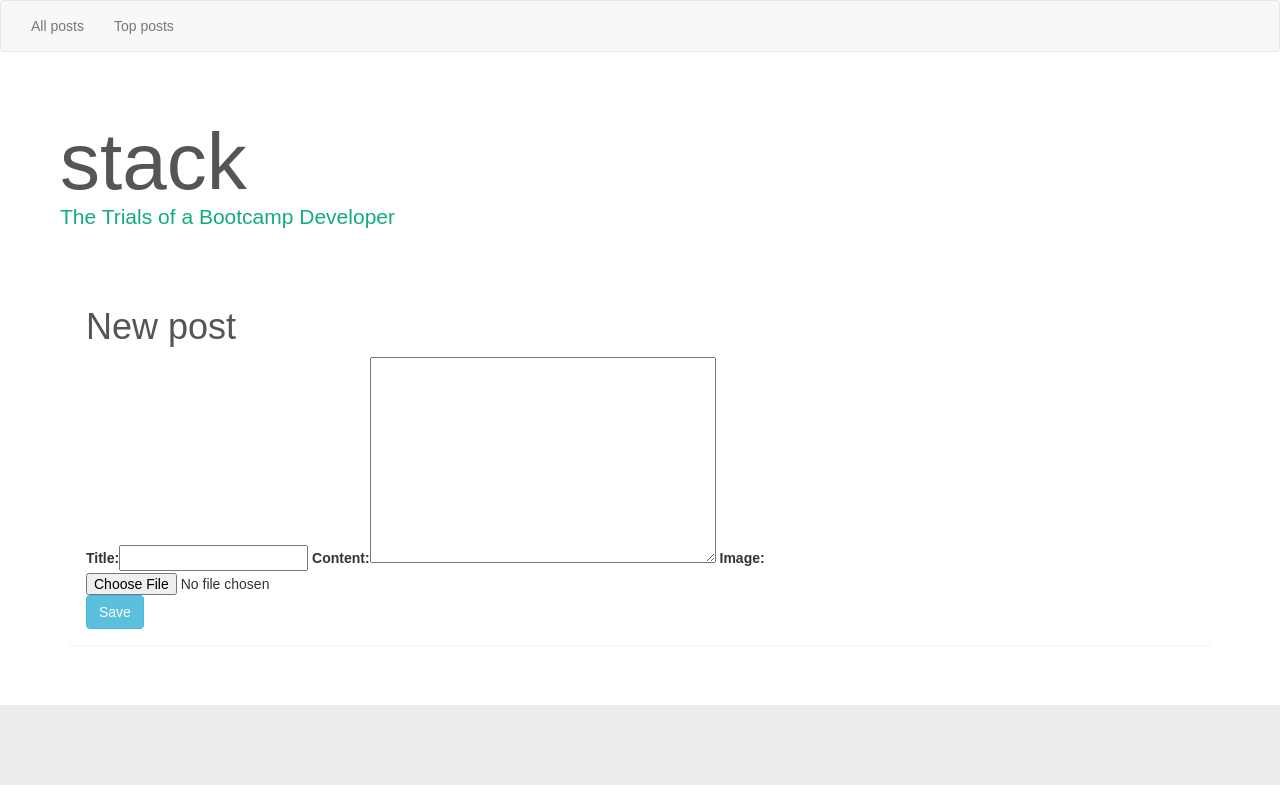
After one commit to meganduffy/DjangoBlog, a Django app: template blog/templates/blogpostform.html in a window 1280 px wide. The commit adds this page. Run offline with Django 3.2, Linux system fonts and the light colour scheme; the template is opened without the code that fills it: values that come from a table or form of the project are taken from there, others are empty; parts of the project's set-up code (start-up, migrations or seed data) failed here and were passed over; some libraries are stand-ins or nearby versions.

Commit message:
add images to posts and user post forms

```diff
--- /dev/null
+++ b/blog/forms.py
@@ -0,0 +1,9 @@
+from django import forms
+from .models import Post
+
+
+class BlogPostForm(forms.ModelForm):
+
+    class Meta:
+        model = Post
+        fields = ('title', 'content', 'image')
--- a/blog/models.py
+++ b/blog/models.py
@@ -18,6 +18,7 @@ class Post(models.Model):
     published_date = models.DateTimeField(blank=True, null=True)
     views = models.IntegerField(default=0)  # Record how often a post is seen
     tag = models.CharField(max_length=30, blank=True, null=True)
+    image = models.ImageField(upload_to="images", blank=True, null=True)
 
     def pushlish(self):
         self.published_date = timezone.now()
--- /dev/null
+++ b/blog/templates/blogpostform.html
@@ -0,0 +1,13 @@
+{% extends "base.html" %}
+{% block content %}
+    {% load bootstrap_tags %}
+    <h1>New post</h1>
+    <form method="POST" enctype="multipart/form-data">
+{#        csrf_token is a security measure to prevent Cross Site Request Forgery#}
+        {%  csrf_token %}
+{#        form.as_p will render all form fields specified in BlogPostForm class#}
+{#        as_bootstrap implements the custom package django_forms_bootstrap#}
+        {{ form | as_bootstrap }}
+        <button type="submit" class="btn btn-info">Save</button>
+    </form>
+{% endblock %}
--- a/blog/templates/blogposts.html
+++ b/blog/templates/blogposts.html
@@ -1,6 +1,7 @@
 {%  extends "base.html" %}
 
 {% block content %}
+    <button class="btn btn-default" onclick="location.href='{% url 'new_post' %}'">New Post</button>
     {% for post in posts %}
         <div class="row">
             <hr>
--- a/blog/templates/postdetail.html
+++ b/blog/templates/postdetail.html
@@ -12,8 +12,12 @@
                 <h3>{{ post.title }}</h3>
                 <div class="row">
                     <div class="col-xs-9">
+                        {% if post.image %}
+                            <img src="/media/{{ post.image }}">
+                        {% endif %}
                         <p>{{ post.content }}</p>
                         <p><button class="btn btn-default" onclick="location.href='/blog'">Back to Blog</button></p>
+                        <p><button class="btn btn-default" onclick="location.href='edit'">Edit</button></p>
                         <p>{{ post.published_date }} | Views {{ post.views }} | <strong>Tag</strong> {{ post.tag }}</p>
                         {% load disqus_tags %}
                         {% set_disqus_title post.title %}
--- a/blog/urls.py
+++ b/blog/urls.py
@@ -2,9 +2,11 @@ from django.conf.urls import url
 import views
 
 urlpatterns = [
-    url(r'^blog/$', views.post_list),
+    url(r'^blog/$', views.post_list, name='post_list'),
     # ?P<id> - django will take a value you pass in the url and transfer it to a view as a variable called id
     # \d+ - id a digit (range 0-9), + means the digit is allowed to occur one or more times.
     url(r'^blog/(?P<id>\d+)/$', views.post_detail),
     url(r'^blog/top$', views.top_five),
+    url(r'^post/new/$', views.new_post, name='new_post'),
+    url(r'^blog/(?P<id>\d+)/edit$', views.edit_post),
 ]
--- a/blog_prj/urls.py
+++ b/blog_prj/urls.py
@@ -15,8 +15,11 @@ Including another URLconf
 """
 from django.conf.urls import include, url
 from django.contrib import admin
+from django.views.static import serve
+from .settings import MEDIA_ROOT
 
 urlpatterns = [
     url(r'^admin/', include(admin.site.urls)),
     url(r'', include('blog.urls')),
+    url(r'^media/(?P<path>.*)$', serve, {'document_root': MEDIA_ROOT}),
 ]
```
Also changed, not shown: blog/views.py (+36 -0 lines), blog_prj/settings.py (+6 -1 lines), db.sqlite3.
